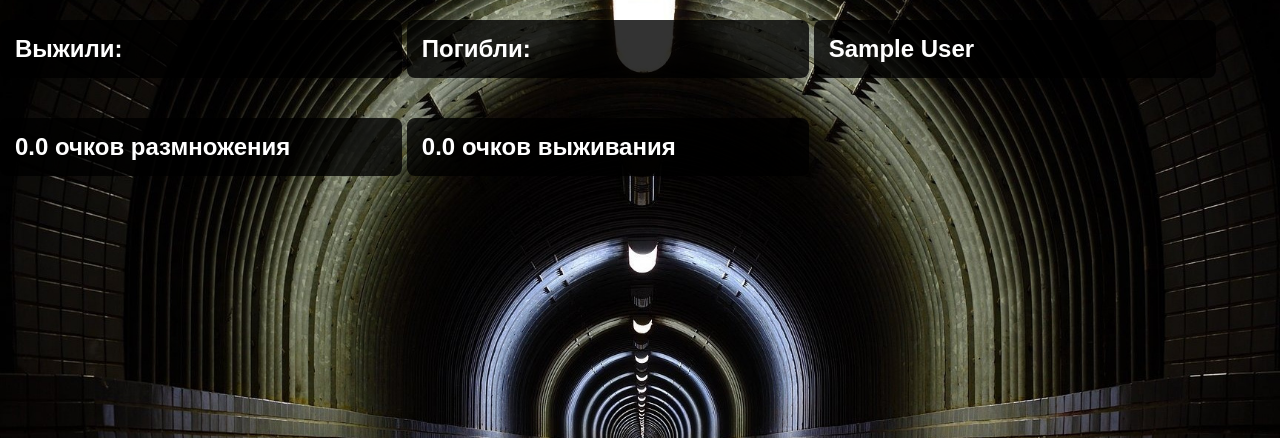
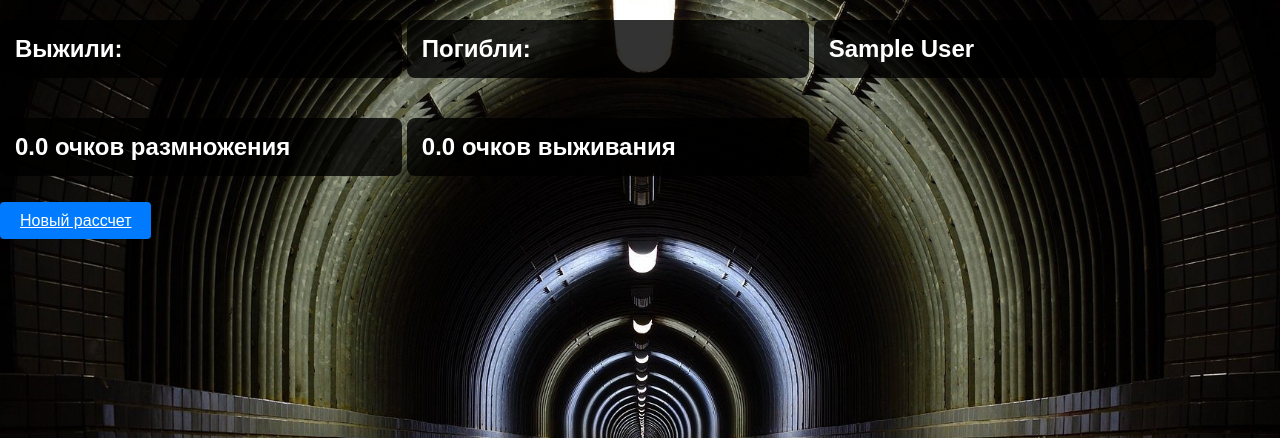
Before and after one commit to vitos63/Django, a Django app: page /calculat/ in a window 1280 px wide. Shown: the top 438 px of the page. Run offline with Django 5.2, Linux system fonts and the light colour scheme; data comes from the database, SQL or seed files in the repository; both versions use the stored data as it was after the commit; tables that the repository leaves empty hold one stand-in row (values such as "Sample post").

Commit message:
Добавил очищение базы данных

```diff
--- a/bunker/bunker_app/templates/bunker_app/calculation.html
+++ b/bunker/bunker_app/templates/bunker_app/calculation.html
@@ -11,4 +11,6 @@
 {% endfor %}
 <h2 class="player-block">{{breeding_points}} очков размножения</h2>
 <h2 class="player-block">{{survival_points}} очков выживания</h2>
+
+<p><a href="/clear/" class="btn">Новый рассчет</a></p>
 {% endblock %}
--- a/bunker/bunker_app/urls.py
+++ b/bunker/bunker_app/urls.py
@@ -4,4 +4,5 @@ from . import views
 urlpatterns = [
     path('', views.index, name='home'),
     path('calculat/', views.calculation, name='calculat'),
+    path('clear/', views.clean_database, name='clear'),
 ]
--- a/bunker/bunker_app/views.py
+++ b/bunker/bunker_app/views.py
@@ -29,4 +29,11 @@ def calculation(request):
     breeding_points, survival_points = total_score(members)
     breeding_points /= members.all().count()
     survival_points /= members.all().count()
-    return render(request, 'bunker_app/calculation.html', {'breeding_points' : breeding_points, 'survival_points' : survival_points, 'members_alive':members.filter(alive=True), 'members_dead':members.filter(alive=False)})
+    return render(request, 'bunker_app/calculation.html', {'breeding_points' : breeding_points,
+    'survival_points' : survival_points,
+    'members_alive':members.filter(alive=True),
+    'members_dead':members.filter(alive=False)})
+
+def clean_database(request):
+    MemberCharact.objects.all().delete()
+    return redirect(reverse('home'))
--- a/bunker/static/bunker/css/styles.css
+++ b/bunker/static/bunker/css/styles.css
@@ -33,6 +33,15 @@ input {
     margin-bottom: 10px;
     border: none;
     border-radius: 4px;
+}
+.btn{
+    padding: 10px 20px;
+    font-size: 1em;
+    border: none;
+    border-radius: 4px;
+    background-color: #007BFF;
+    color: white;
+    cursor: pointer;
 }
 
 button {
```
Also changed, not shown: bunker/db.sqlite3, 1 other file.
